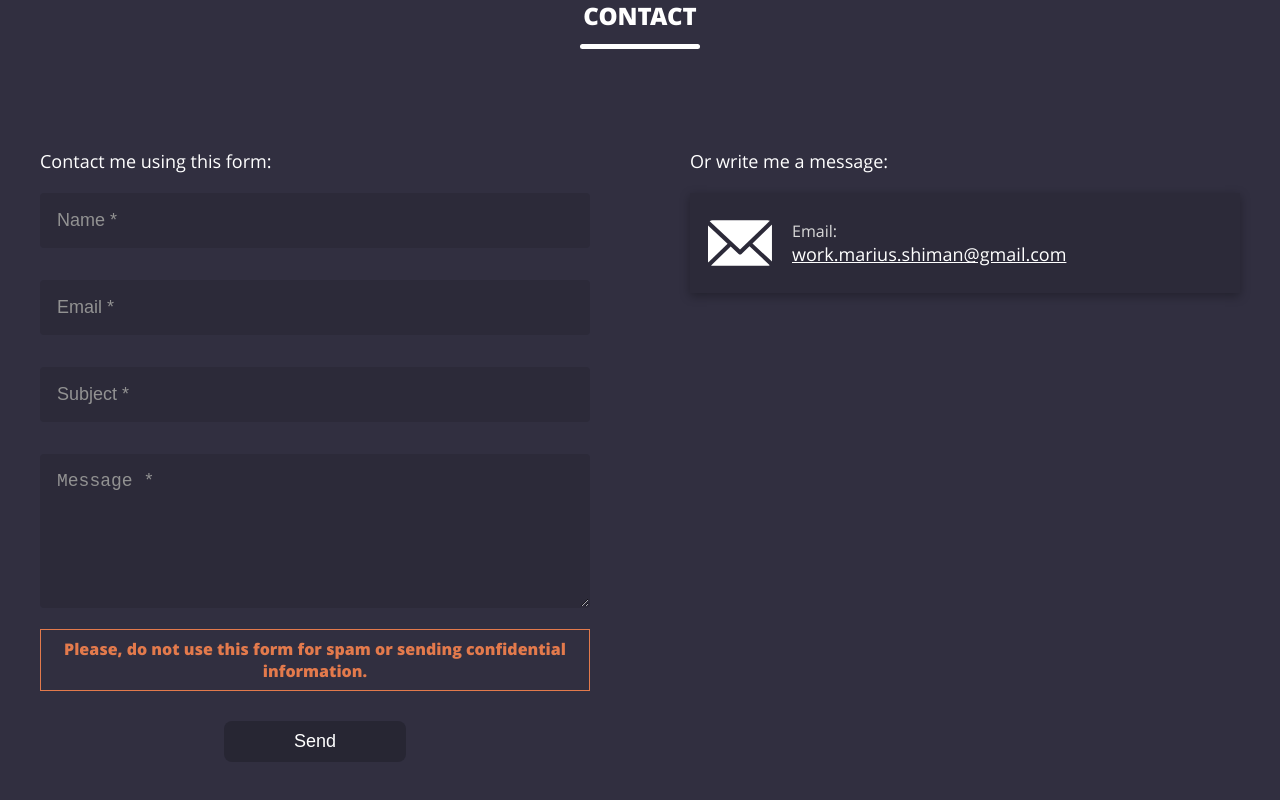
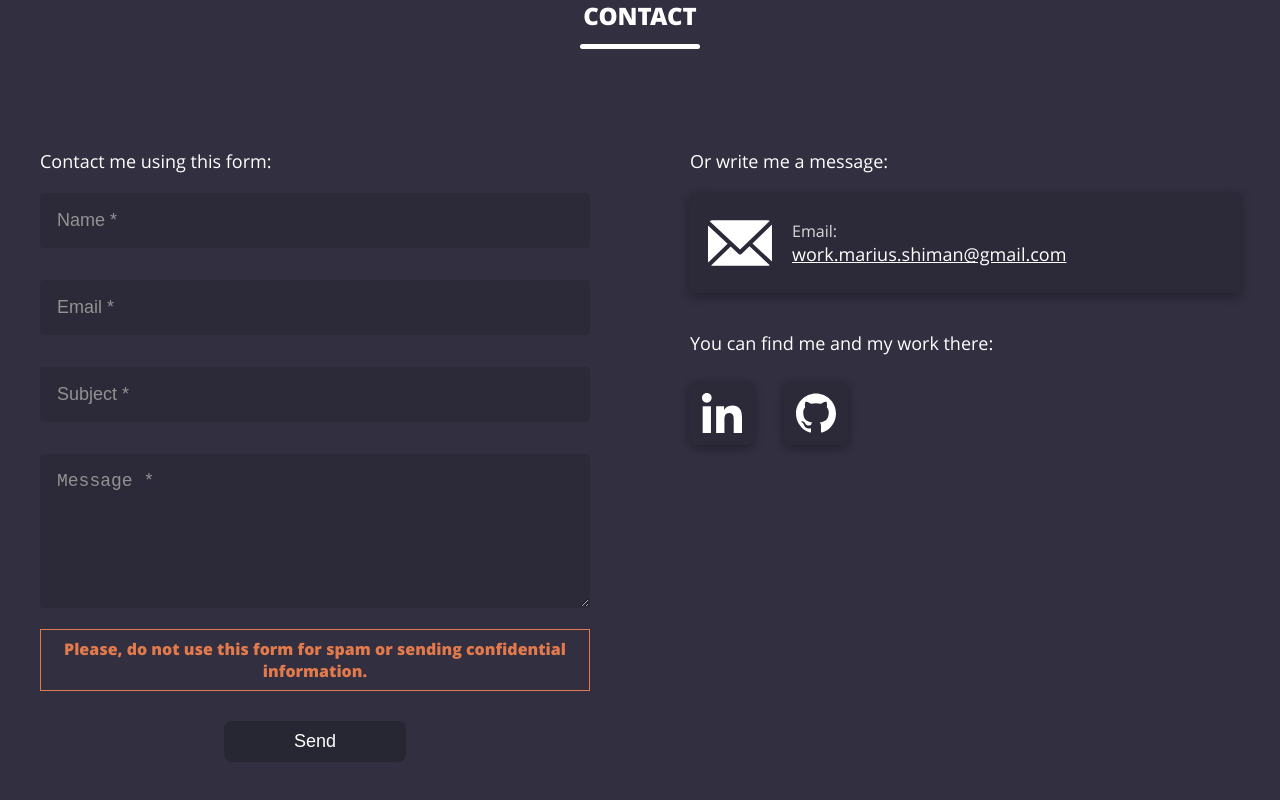
Before and after one commit to Marius961/portfolio-website, an Angular app: page / in a window 1280 px wide. Shown: the part 3457-4257 px from the top of the page. Built offline with nearby package versions, Linux system fonts and the light colour scheme.

Commit message:
Added linkedin and github links to contacts

```diff
--- a/src/app/pages/home/components/section-contact/section-contact.component.html
+++ b/src/app/pages/home/components/section-contact/section-contact.component.html
@@ -99,17 +99,22 @@
           </div>
         </div>
 
-<!--        <div class="social-links-container">-->
-<!--          <span class="social-links-title">You can find me and my work there:</span>-->
+        <div class="social-links-container">
+          <span class="social-links-title">You can find me and my work there:</span>
 
-<!--          <ul class="social-links-list">-->
-<!--            <li>-->
-<!--              <a href="" class="link">-->
-<!--                <img src="assets/img/email.svg" alt="Email">-->
-<!--              </a>-->
-<!--            </li>-->
-<!--          </ul>-->
-<!--        </div>-->
+          <ul class="social-links-list">
+            <li>
+              <a href="https://www.linkedin.com/in/marius-shiman-8502b218a/" class="link" target="_blank">
+                <img src="assets/img/linkedin.svg" alt="Linkedin">
+              </a>
+            </li>
+            <li>
+              <a href="https://www.linkedin.com/in/marius-shiman-8502b218a/" class="link" target="_blank">
+                <img src="assets/img/github.svg" alt="GitHub">
+              </a>
+            </li>
+          </ul>
+        </div>
       </section>
     </div>
   </div>
```
Also changed, not shown: src/assets/img/github.svg (added), src/assets/img/linkedin.svg (added).
